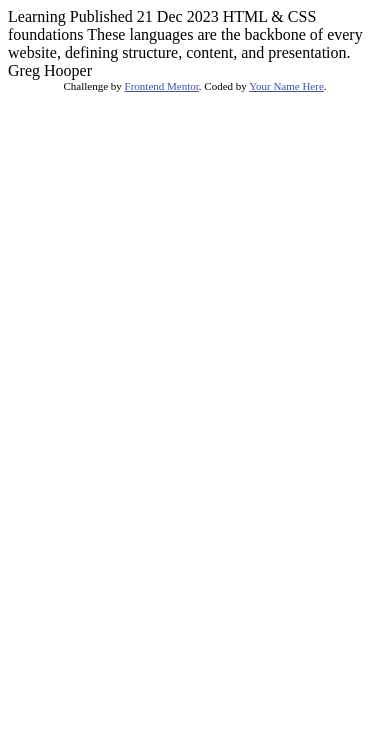
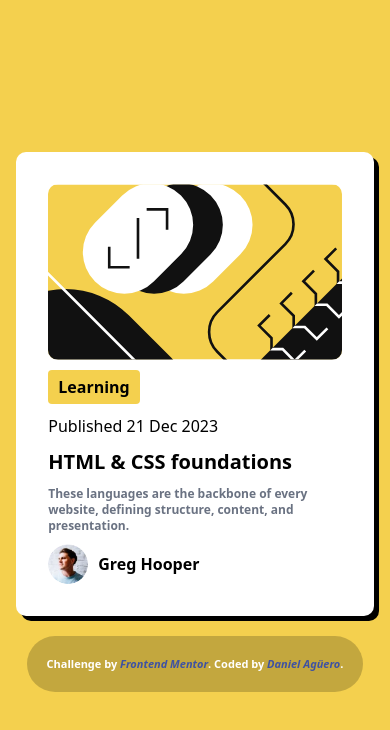
Before and after one commit to daan98/blog-preview-card, a website: page index.html in a window 390 px wide. Drawn offline with Linux system fonts and the light colour scheme.

Commit message:
Design initialized:
- Background added.
- Card created.
- Images added.
- Design needs to be checked.
- Border must be added to card.
- Not fully responsive design.

```diff
--- a/index.html
+++ b/index.html
@@ -5,6 +5,7 @@
   <meta name="viewport" content="width=device-width, initial-scale=1.0"> <!-- displays site properly based on user's device -->
 
   <link rel="icon" type="image/png" sizes="32x32" href="./assets/images/favicon-32x32.png">
+  <link rel="stylesheet" href="./style/output.css">
 
   <title>Frontend Mentor | Blog preview card</title>
 
@@ -14,21 +15,31 @@
     .attribution a { color: hsl(228, 45%, 44%); }
   </style>
 </head>
-<body>
+<body class="bg-[#f4d04e] min-h-screen flex">
 
-  Learning
+  <main class="flex justify-center items-center flex-col m-auto lg:w-3/5 w-11/12">
+    <div id="prev-card-container" class="bg-white rounded-[10px] border-[2px_solid_#000] p-8 shadow-[5px_5px_#000]/100">
+      <div id="prev-card-text" class="flex flex-col gap-2.5">
+        <img src="assets/images/illustration-article.svg" alt="Article_Illustration" class="rounded-[10px] w-full">
+        <p class="bg-[#f4d04e] font-bold w-fit p-[5px_10px] rounded">Learning</p>
 
-  Published 21 Dec 2023
+        <p>Published 21 Dec 2023</p>
 
-  HTML & CSS foundations
+        <h2 class="font-bold text-xl">HTML & CSS foundations</h2>
 
-  These languages are the backbone of every website, defining structure, content, and presentation.
+        <p class="text-xs font-semibold text-gray-500">These languages are the backbone of every website, defining structure, content, and presentation.</p>
 
-  Greg Hooper
+        <div id="owner-container" class="flex flex-row gap-2.5 justify-start items-center">
+          <img src="assets/images/image-avatar.webp" alt="Greg_Hooper_avatar" class="w-10 h-10 rounded-full">
+          <p class="font-bold">Greg Hooper</p>
+        </div>
+      </div>
+    </div>
 
-  <div class="attribution">
-    Challenge by <a href="https://www.frontendmentor.io?ref=challenge" target="_blank">Frontend Mentor</a>.
-    Coded by <a href="#">Your Name Here</a>.
-  </div>
+    <div class="attribution py-5 bg-black/20 px-5 mt-5 rounded-full text-white font-semibold">
+      Challenge by <a href="https://www.frontendmentor.io?ref=challenge" target="_blank" class="font-semibold italic">Frontend Mentor</a>.
+      Coded by <a href="#" class="font-semibold italic">Daniel Agüero</a>.
+    </div>
+  </main>
 </body>
 </html>
--- /dev/null
+++ b/style/input.css
@@ -0,0 +1 @@
+@import "tailwindcss";
```
Also changed, not shown: package.json (added, +31 -0 lines), style/output.css (added), 2 other files.
